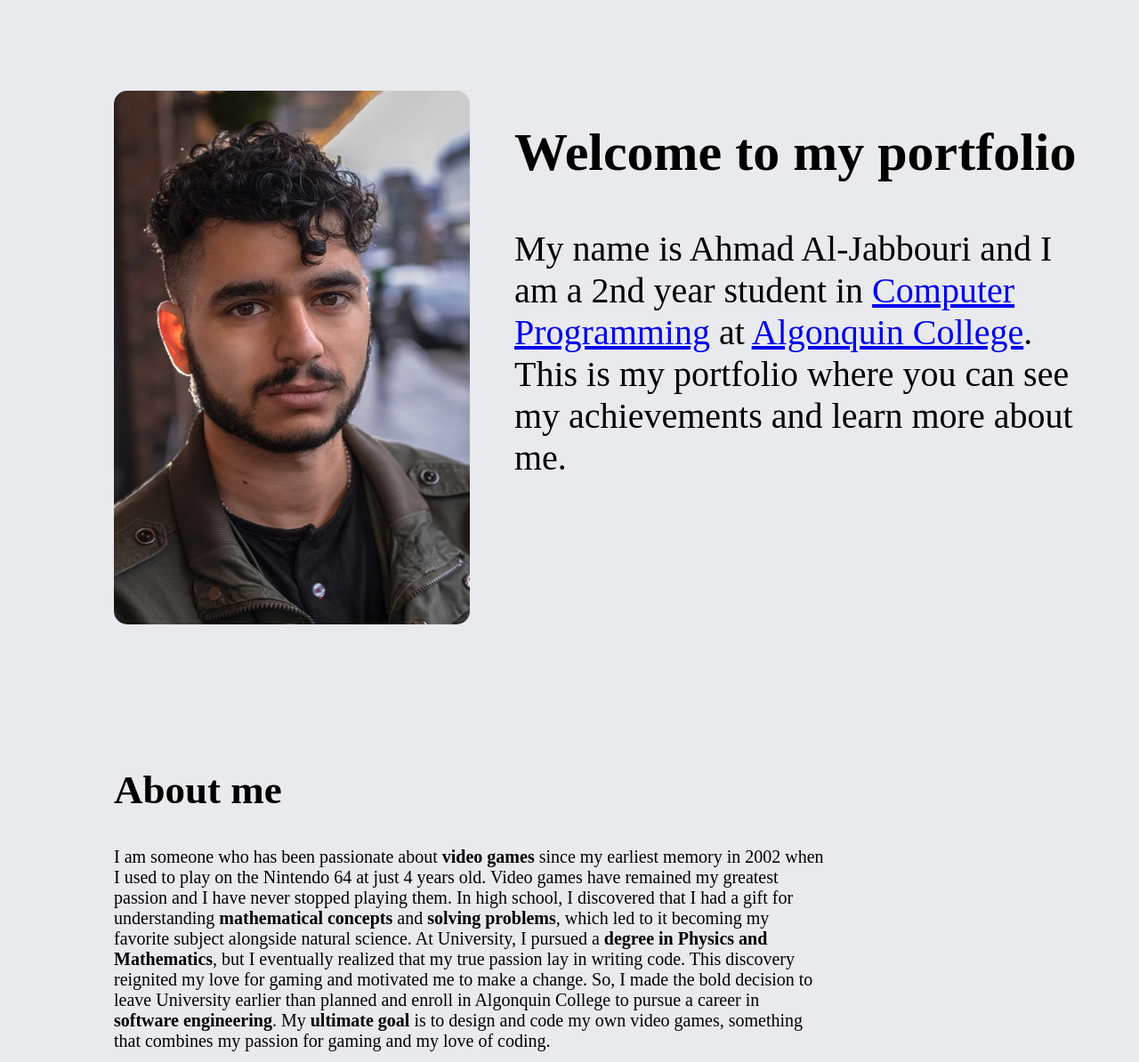
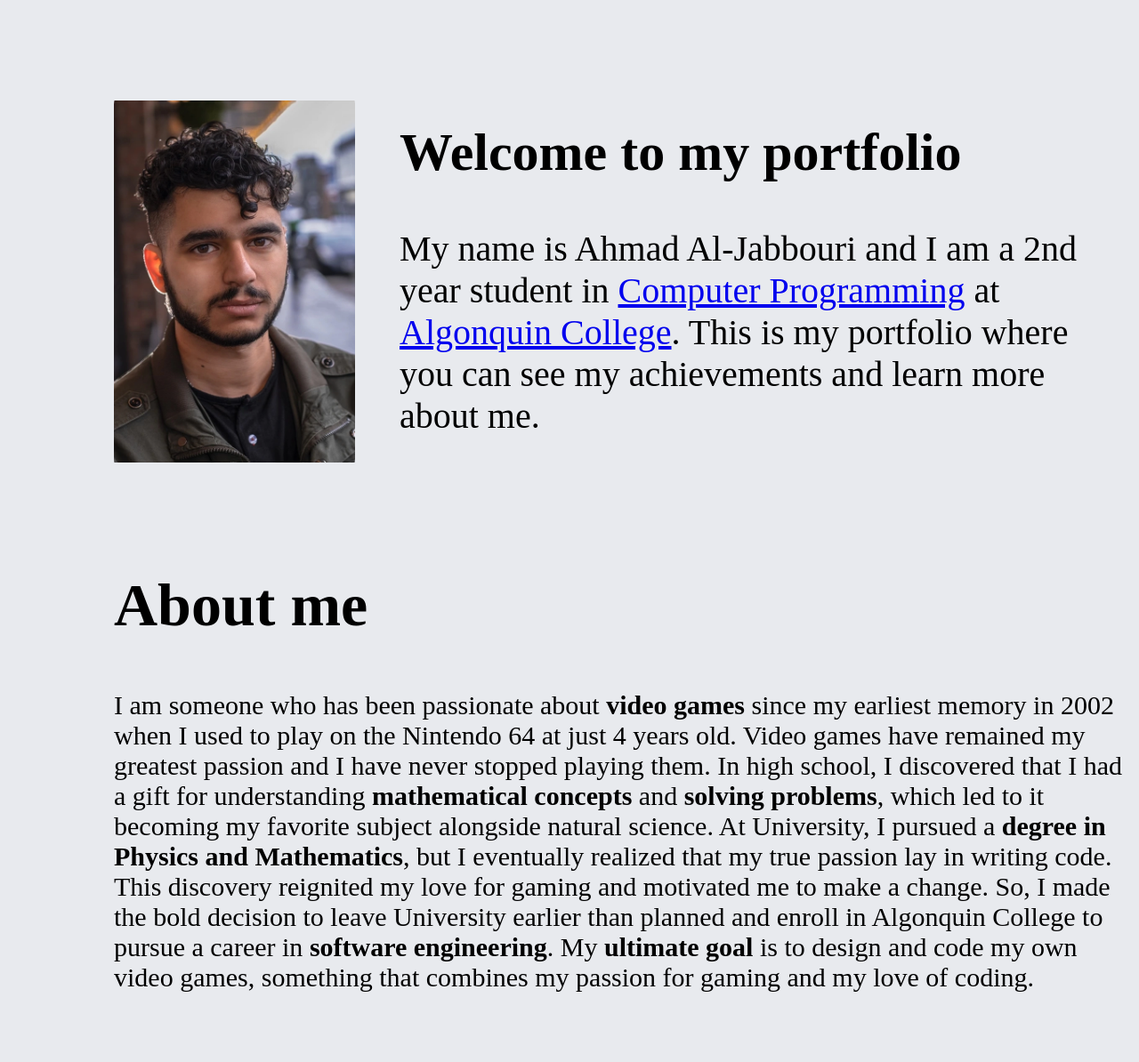
Before and after one commit to CavalierAhmad/Portfolio-Website, a plain HTML site: page index.html in a window 1280 px wide. Shown: the part 106-1300 px from the top of the page at 89% size. Drawn offline with Linux system fonts and the light colour scheme.

Commit message:
Minor changes and updated resume

```diff
--- a/style.css
+++ b/style.css
@@ -158,12 +158,12 @@ body {
   flex-wrap: wrap;
   margin: 60px;
   margin-left: 120px;
-  padding-bottom: 100px;
+  padding-bottom: 50px;
 }
 
 .portrait {
   float: left;
-  max-width: 50%;
+  max-width: 25%;
   max-height: 600px;
   width: auto;
   height: auto;
@@ -186,17 +186,17 @@ body {
 
 .aboutme {
   flex-basis: 100%;
-  max-width: 800px;
+  max-width: 1300px;
   margin-left: 120px;
   padding-bottom: 50px;
 }
 
 .aboutme h2 {
-  font-size: 45px;
+  font-size: 68px;
 }
 
 .aboutme p {
-  font-size: 20px;
+  font-size: 30px;
 }
 
 /* RESUME */
```
Also changed, not shown: 2 other files.
